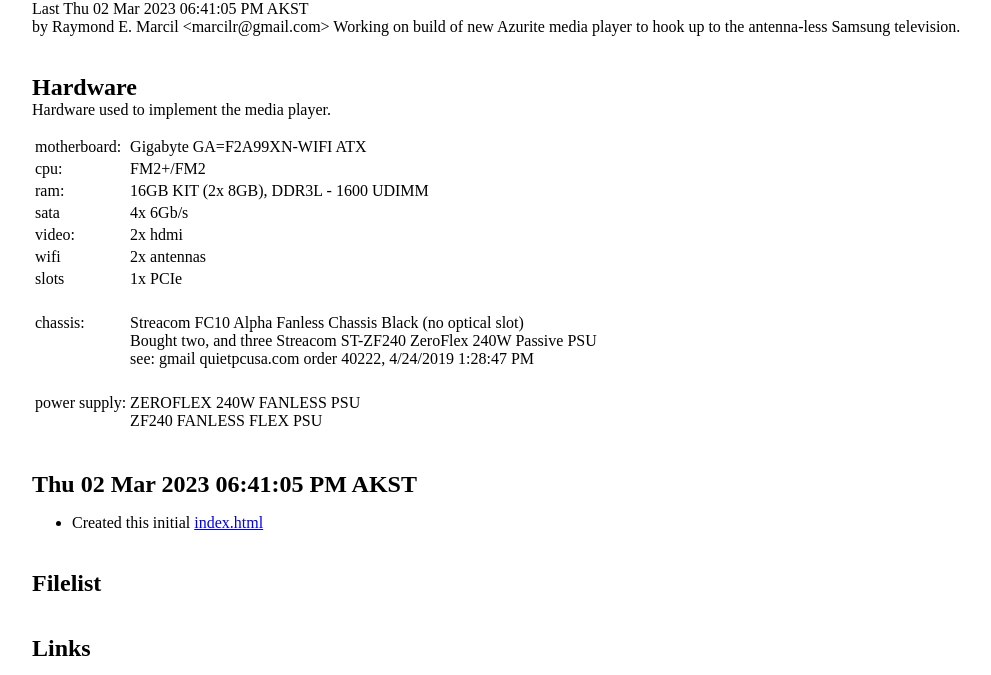
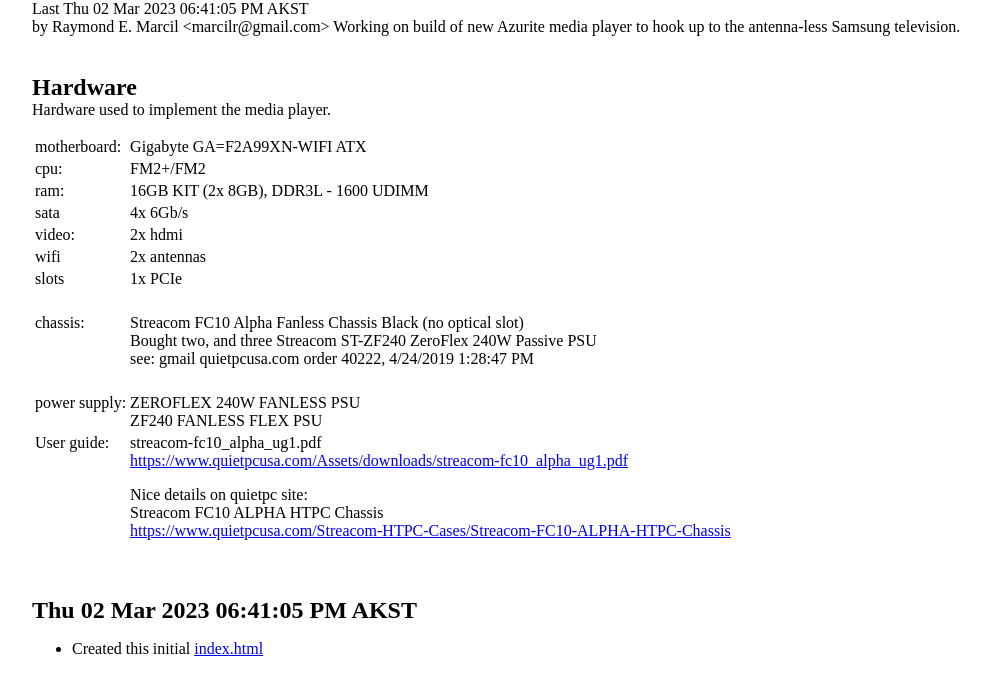
Before and after one commit to marcilr/azurite, a plain HTML site: page index.html in a window 1280 px wide. Shown: the part 87-762 px from the top of the page, without its empty margins (29-1020 px from the left). Drawn offline with Linux system fonts and the light colour scheme.

Commit message:
Updated with user guide and source:
User guide: streacom-fc10_alpha_ug1.pdf
            https://www.quietpcusa.com/Assets/downloads/streacom-fc10_alpha_ug1.pdf

            Nice details on quietpc site:
            Streacom FC10 ALPHA HTPC Chassis
            https://www.quietpcusa.com/Streacom-HTPC-Cases/Streacom-FC10-ALPHA-HTPC-Chassis

```diff
--- a/index.html
+++ b/index.html
@@ -110,6 +110,19 @@ Hardware used to implement the media player.
     <td>
       ZEROFLEX 240W FANLESS PSU<br>
       ZF240 FANLESS FLEX PSU
+    </td>
+  </tr>
+
+  <tr>
+    <td valign='top'>User guide:</td>
+    <td>
+      streacom-fc10_alpha_ug1.pdf<br>
+      <a href="https://www.quietpcusa.com/Assets/downloads/streacom-fc10_alpha_ug1.pdf">https://www.quietpcusa.com/Assets/downloads/streacom-fc10_alpha_ug1.pdf</a><br>
+
+      <p>
+      Nice details on quietpc site:<br>
+      Streacom FC10 ALPHA HTPC Chassis<br>
+      <a href="https://www.quietpcusa.com/Streacom-HTPC-Cases/Streacom-FC10-ALPHA-HTPC-Chassis">https://www.quietpcusa.com/Streacom-HTPC-Cases/Streacom-FC10-ALPHA-HTPC-Chassis</a>
     </td>
   </tr>
 </table>
```
